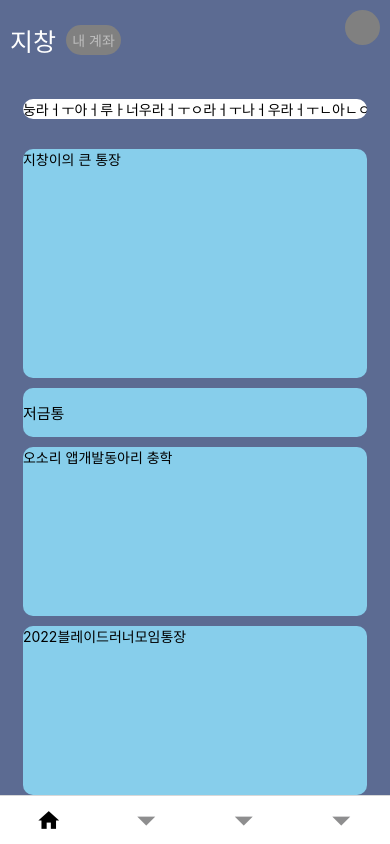
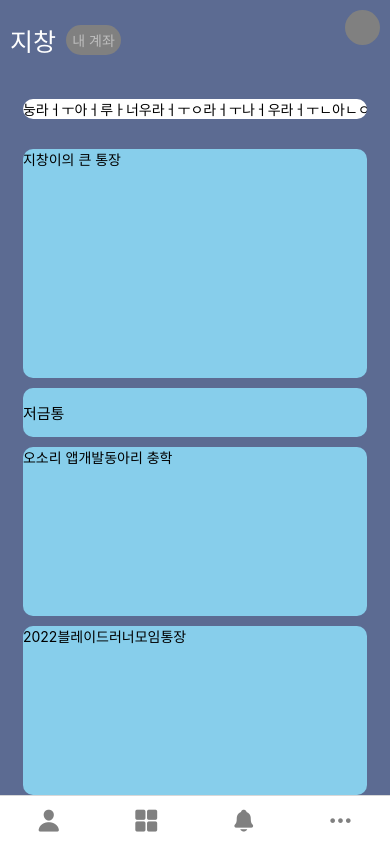
Before and after one commit to MintKangaroo/Clone_Coding, a React Native app in the folder KaKaoBank/: screen / in a window 390 px wide. Built offline with nearby package versions, Linux system fonts and the light colour scheme.

Commit message:
TabNavigator에 아이콘 넣기

```diff
--- a/KaKaoBank/src/Navigator/Navigation.tsx
+++ b/KaKaoBank/src/Navigator/Navigation.tsx
@@ -3,7 +3,7 @@ import 'react-native-gesture-handler';
 import {NavigationContainer} from '@react-navigation/native';
 import RNBootSplash from 'react-native-bootsplash';
 import {createBottomTabNavigator} from '@react-navigation/bottom-tabs';
-import Icon from 'react-native-vector-icons/MaterialIcons';
+import Icon from 'react-native-vector-icons/Ionicons';
 
 import Main from '../Screen/Main';
 import Setting from '../Screen/Setting';
@@ -22,8 +22,7 @@ export default () => {
           options={{
             headerShown: false,
             tabBarLabel: '',
-            tabBarIcon: () => <Icon name="home" color={'black'} size={25} />,
-            //TODO: Icon 넣기
+            tabBarIcon: () => <Icon name="person" color={'grey'} size={25} />,
           }}
         />
         <Tab.Screen
@@ -32,7 +31,8 @@ export default () => {
           options={{
             headerShown: false,
             tabBarLabel: '',
-            //TODO: Icon 넣기
+
+            tabBarIcon: () => <Icon name="grid" color={'grey'} size={25} />,
           }}
         />
         <Tab.Screen
@@ -41,7 +41,10 @@ export default () => {
           options={{
             headerShown: false,
             tabBarLabel: '',
-            //TODO: Icon 넣기
+
+            tabBarIcon: () => (
+              <Icon name="notifications" color={'grey'} size={25} />
+            ),
           }}
         />
         <Tab.Screen
@@ -50,7 +53,10 @@ export default () => {
           options={{
             headerShown: false,
             tabBarLabel: '',
-            //TODO: Icon 넣기
+
+            tabBarIcon: () => (
+              <Icon name="ellipsis-horizontal" color={'grey'} size={25} />
+            ),
           }}
         />
         {/*TODO: 새로운 Screen 추가될 때 여기에 Route 입력*/}
```
Also changed, not shown: 2 other files (tests, documents, lock files or other folders).
